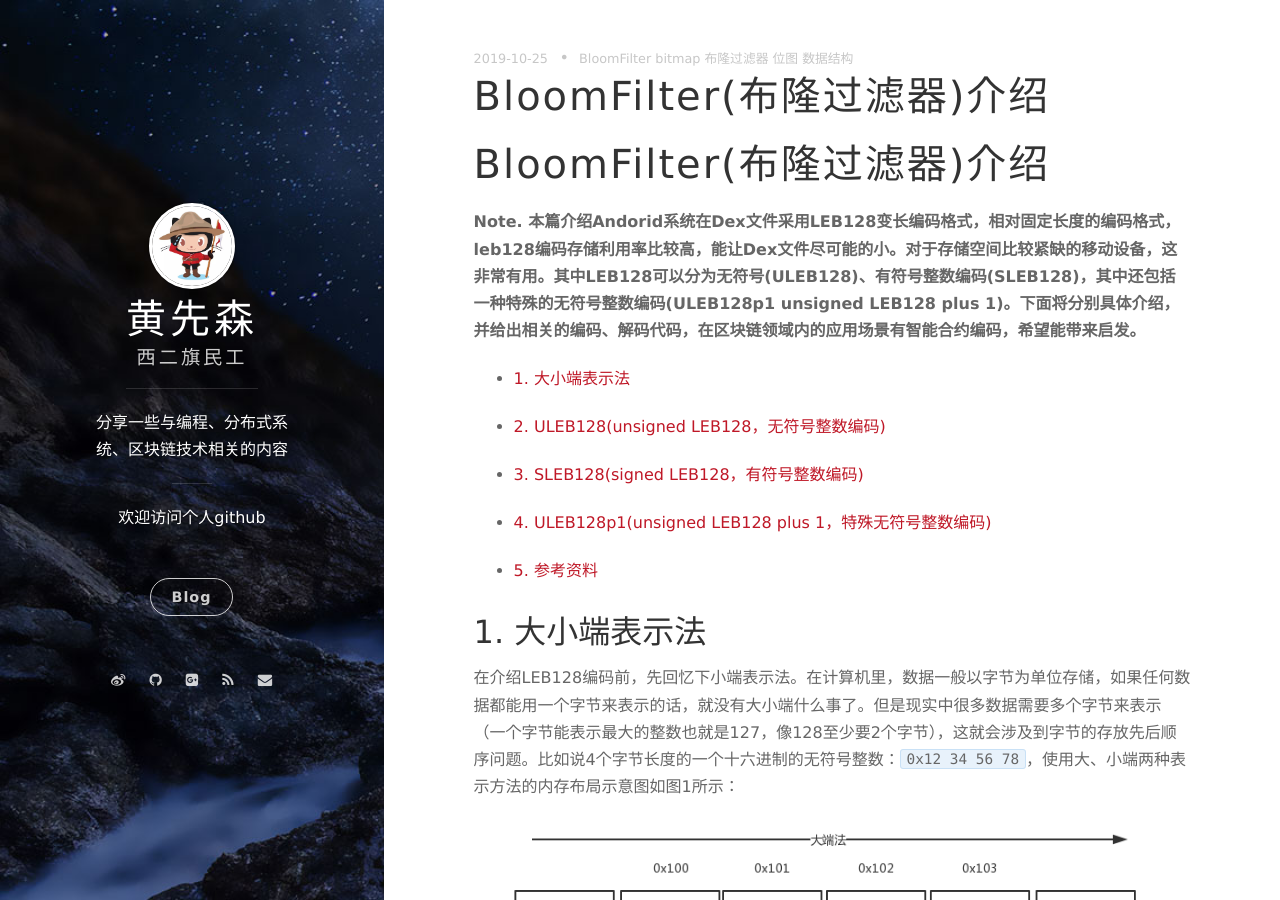
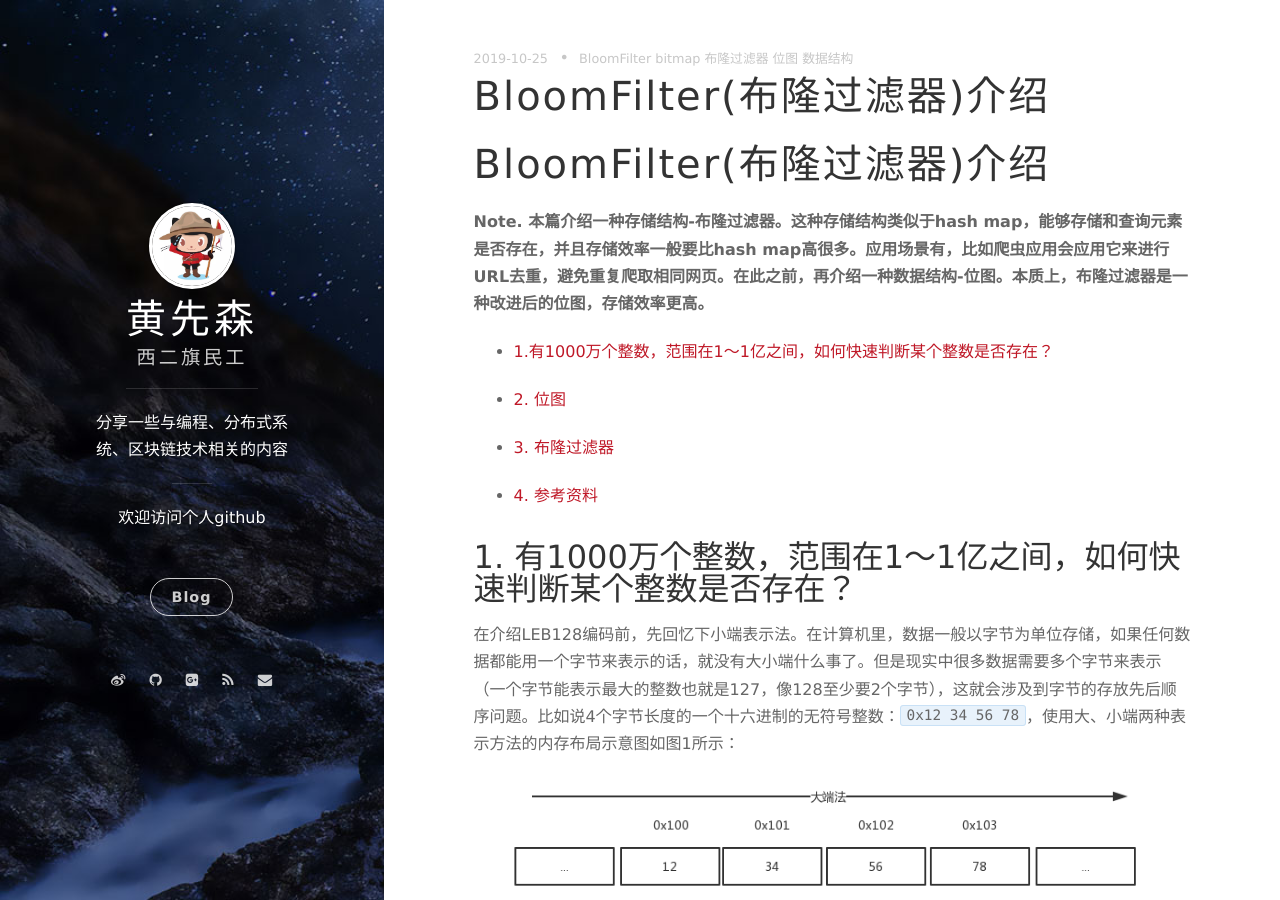
Before and after one commit to berryjam/berryjam.github.io, a Jekyll site: the page built from _posts/2019-10-25-BloomFilter(布隆过滤器)介绍.md, in a window 1280 px wide and 900 px high. Built offline with Jekyll 4.4.1, drawn with Linux system fonts in a browser that asks for light colours; nearby versions of some CDN libraries; comment, search, counter and statistics services are not loaded; some of the changed text lies outside the part shown.

Commit message:
Update 2019-10-25-BloomFilter(布隆过滤器)介绍.md

````diff
--- a/_posts/2019-10-25-BloomFilter(布隆过滤器)介绍.md
+++ b/_posts/2019-10-25-BloomFilter(布隆过滤器)介绍.md
@@ -8,22 +8,18 @@ tags: BloomFilter bitmap 布隆过滤器 位图 数据结构
 
 # BloomFilter(布隆过滤器)介绍
 
-**Note. 本篇介绍Andorid系统在Dex文件采用LEB128变长编码格式，相对固定长度的编码格式，leb128编码存储利用率比较高，能让Dex文件尽可能的小。对于存储空间比较紧缺的移动设备，这非常有用。其中LEB128可以分为无符号(ULEB128)、有符号整数编码(SLEB128)，其中还包括一种特殊的无符号整数编码(ULEB128p1 unsigned LEB128 plus 1)。下面将分别具体介绍，并给出相关的编码、解码代码，在区块链领域内的应用场景有智能合约编码，希望能带来启发。**
+**Note. 本篇介绍一种存储结构-布隆过滤器。这种存储结构类似于hash map，能够存储和查询元素是否存在，并且存储效率一般要比hash map高很多。应用场景有，比如爬虫应用会应用它来进行URL去重，避免重复爬取相同网页。在此之前，再介绍一种数据结构-位图。本质上，布隆过滤器是一种改进后的位图，存储效率更高。**
 
-- [1. 大小端表示法](https://github.com/berryjam/berryjam.github.io/blob/master/_posts/2019-09-01-LEB128(Little-Endian%20Base%20128)%E6%A0%BC%E5%BC%8F%E4%BB%8B%E7%BB%8D.md#1-%E5%A4%A7%E5%B0%8F%E7%AB%AF%E8%A1%A8%E7%A4%BA%E6%B3%95)
+- [1.有1000万个整数，范围在1～1亿之间，如何快速判断某个整数是否存在？](https://github.com/berryjam/berryjam.github.io/blob/master/_posts/2019-09-01-LEB128(Little-Endian%20Base%20128)%E6%A0%BC%E5%BC%8F%E4%BB%8B%E7%BB%8D.md#1-%E5%A4%A7%E5%B0%8F%E7%AB%AF%E8%A1%A8%E7%A4%BA%E6%B3%95)
 
-- [2. ULEB128(unsigned LEB128，无符号整数编码)](https://github.com/berryjam/berryjam.github.io/blob/master/_posts/2019-09-01-LEB128(Little-Endian%20Base%20128)%E6%A0%BC%E5%BC%8F%E4%BB%8B%E7%BB%8D.md#2-uleb128unsigned-leb128%E6%97%A0%E7%AC%A6%E5%8F%B7%E6%95%B4%E6%95%B0%E7%BC%96%E7%A0%81)
+- [2. 位图](https://github.com/berryjam/berryjam.github.io/blob/master/_posts/2019-09-01-LEB128(Little-Endian%20Base%20128)%E6%A0%BC%E5%BC%8F%E4%BB%8B%E7%BB%8D.md#2-uleb128unsigned-leb128%E6%97%A0%E7%AC%A6%E5%8F%B7%E6%95%B4%E6%95%B0%E7%BC%96%E7%A0%81)
 
-- [3. SLEB128(signed LEB128，有符号整数编码)](https://github.com/berryjam/berryjam.github.io/blob/master/_posts/2019-09-01-LEB128(Little-Endian%20Base%20128)%E6%A0%BC%E5%BC%8F%E4%BB%8B%E7%BB%8D.md#3-sleb128signed-leb128%E6%9C%89%E7%AC%A6%E5%8F%B7%E6%95%B4%E6%95%B0%E7%BC%96%E7%A0%81)
+- [3. 布隆过滤器](https://github.com/berryjam/berryjam.github.io/blob/master/_posts/2019-09-01-LEB128(Little-Endian%20Base%20128)%E6%A0%BC%E5%BC%8F%E4%BB%8B%E7%BB%8D.md#3-sleb128signed-leb128%E6%9C%89%E7%AC%A6%E5%8F%B7%E6%95%B4%E6%95%B0%E7%BC%96%E7%A0%81)
 
-- [4. ULEB128p1(unsigned LEB128 plus 1，特殊无符号整数编码)](https://github.com/berryjam/berryjam.github.io/blob/master/_posts/2019-09-01-LEB128(Little-Endian%20Base%20128)%E6%A0%BC%E5%BC%8F%E4%BB%8B%E7%BB%8D.md#4-uleb128p1unsigned-leb128-plus-1%E7%89%B9%E6%AE%8A%E6%97%A0%E7%AC%A6%E5%8F%B7%E6%95%B4%E6%95%B0%E7%BC%96%E7%A0%81)
-
-- [5. 参考资料](https://github.com/berryjam/berryjam.github.io/blob/master/_posts/2019-09-01-LEB128(Little-Endian%20Base%20128)%E6%A0%BC%E5%BC%8F%E4%BB%8B%E7%BB%8D.md#5-%E5%8F%82%E8%80%83%E8%B5%84%E6%96%99)
+- [4. 参考资料](https://github.com/berryjam/berryjam.github.io/blob/master/_posts/2019-09-01-LEB128(Little-Endian%20Base%20128)%E6%A0%BC%E5%BC%8F%E4%BB%8B%E7%BB%8D.md#5-%E5%8F%82%E8%80%83%E8%B5%84%E6%96%99)
 
 
-
-
-## 1. 大小端表示法
+## 1. 有1000万个整数，范围在1～1亿之间，如何快速判断某个整数是否存在？
 
 在介绍LEB128编码前，先回忆下小端表示法。在计算机里，数据一般以字节为单位存储，如果任何数据都能用一个字节来表示的话，就没有大小端什么事了。但是现实中很多数据需要多个字节来表示（一个字节能表示最大的整数也就是127，像128至少要2个字节），这就会涉及到字节的存放先后顺序问题。比如说4个字节长度的一个十六进制的无符号整数：```0x12 34 56 78```，使用大、小端两种表示方法的内存布局示意图如图1所示：
 
@@ -64,7 +60,7 @@ BOOL IsBigEndian()
 
 有时候我们会忘记和容易搞混这两种表示方法，但只要记住一句话：```小端表示法：低位字节存放在低地址。```就可以了。因为大端表示法是跟小端相反的，也就是低位字节存放在高地址，这样是不是就变得很好记忆呢？
 
-## 2. ULEB128(unsigned LEB128，无符号整数编码)
+## 2. 位图
 
 Little-Endian Base 128很显然是使用小端表示法，因为计算机处理小端表示法比较方便，uleb128用于无符号整数的编码、解码。uleb128中每个字节只有7位为有效位，如果第一个字节的最高位为1，表示LEB128需要使用第二个字节，如果第二个字节的最高位为1，表示会使用到第三个字节，以此类推，直到最后的字节最高位为0，当然LEB128最多使用到5个字节，如果读取5个字节后下一个字节最高位仍为1，则表示该Dex文件无效，Dalvik虚拟机遇到这种情况是直接报错。
 
@@ -123,7 +119,7 @@ func uleb128decode(bytes []byte) uint64 {
 }
 ```
 
-## 3. SLEB128(signed LEB128，有符号整数编码)
+## 3. 布隆过滤器
 
 对于有符号的sleb128来说，计算方式与uleb128是一样的。只是对uleb128的最后一个字节的最高有效位进行了符号扩展。将上面的例子中的"**b6 63**"按照sleb128进行解读。"**b6 63**"的二进制形式不变，还是"**1011 0110,0110 0011**"，这个值的最后一个字节的最高有效位为1，所以这个值是个负数。所以这个值的最终结果为"**-1 0001,1011 0110**"。另外计算机中的数都是用补码表示的，所以需要求**1 0001，1011 0110**的相反数补码。由于**1 0001,1011 0110**实际占了14个比特（连续右移2次，每次7位，即**01 0001,1011 0110**），解码时最高位需要填充1，即**11 0001,1011 0110**,即-3658。
 
@@ -196,11 +192,8 @@ func sleb128decode(bytes []byte) int64 {
 1. 若为正数，7bits中的最高位为0 并且 value == 0结束，value ==0 表示高字节没有数据，而7bits最高位为0用于表示是正数，用于解码；
 2. 若为负数，7bits中的最高位为1 并且 value == -1结束， value == -1表示高字节都是符号扩展出来的1， 7bits最高位为1用于表示是负数，在解码时高位填充1。
 
-## 4. ULEB128p1(unsigned LEB128 plus 1，特殊无符号整数编码)
 
-LEB128编码格式中还有一种特殊的编码格式uleb128p1(unsigned LEB128 plus 1)，这种编码格式的值为uleb128的值加上1。所以计算uleb128p1格式的值时，通常将这个值转换为uleb128格式，然后这个值的基础上减去一，得到的值就是uleb128p1格式的值。引入uleb128p1编码格式的目的是为了表示“-1”这个值，“-1”这个值也是最小的，例如LEB128编码“00”，使用uleb128格式进行解析，获得的值是0，所以uleb128p1格式的值为0减去1，等于-1。这也是uleb128p1表示的最小的值。
-
-## 5. 参考资料
+## 4. 参考资料
 
 [[1]](https://blog.csdn.net/ce123_zhouwei/article/details/6971544) 详解大端模式和小端模式
 
````
